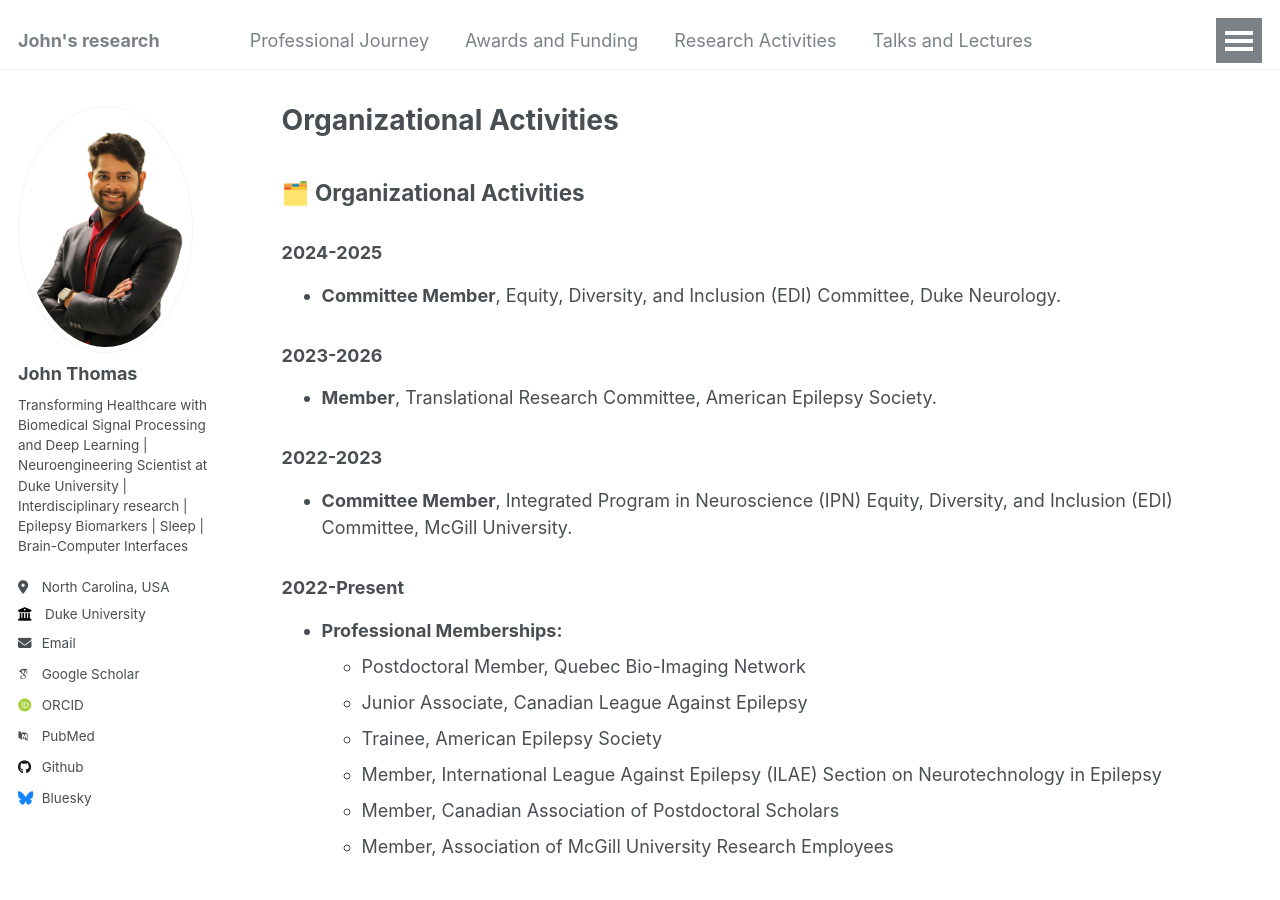
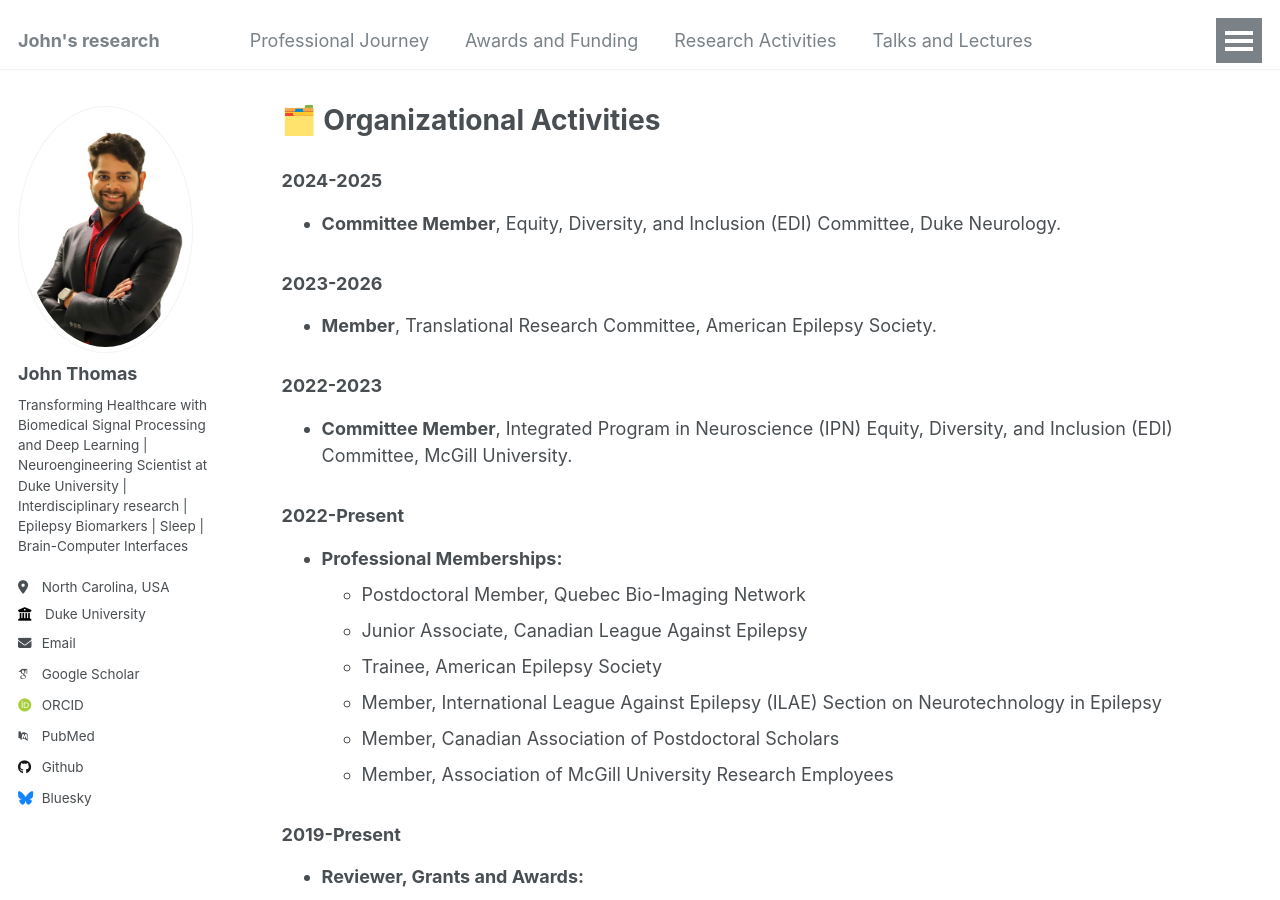
Before and after one commit to johnthomasphd/johnthomasphd.github.io, a Jekyll site: the page built from _pages/organizational.md, in a window 1280 px wide and 900 px high. Built offline with Jekyll 4.4.1, drawn with Linux system fonts in a browser that asks for light colours; some web fonts are replaced.

Commit message:
Update organizational.md

```diff
--- a/_pages/organizational.md
+++ b/_pages/organizational.md
@@ -1,12 +1,9 @@
 ---
 layout: archive
-title: "Organizational Activities"
+title: "🗂️ Organizational Activities"
 permalink: /organizational/
 author_profile: true
 ---
-
-## 🗂️ Organizational Activities
-
 ### 2024-2025
 - **Committee Member**, Equity, Diversity, and Inclusion (EDI) Committee, Duke Neurology.
 
```
